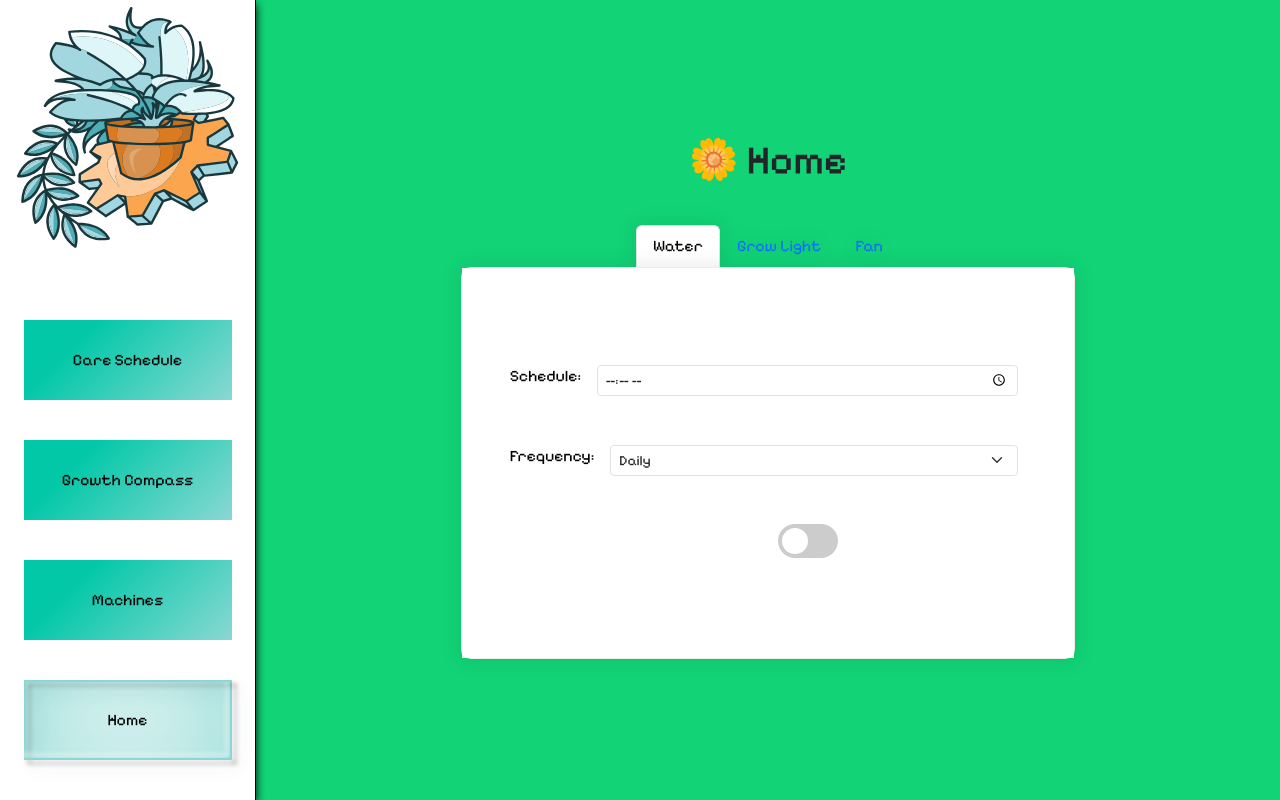
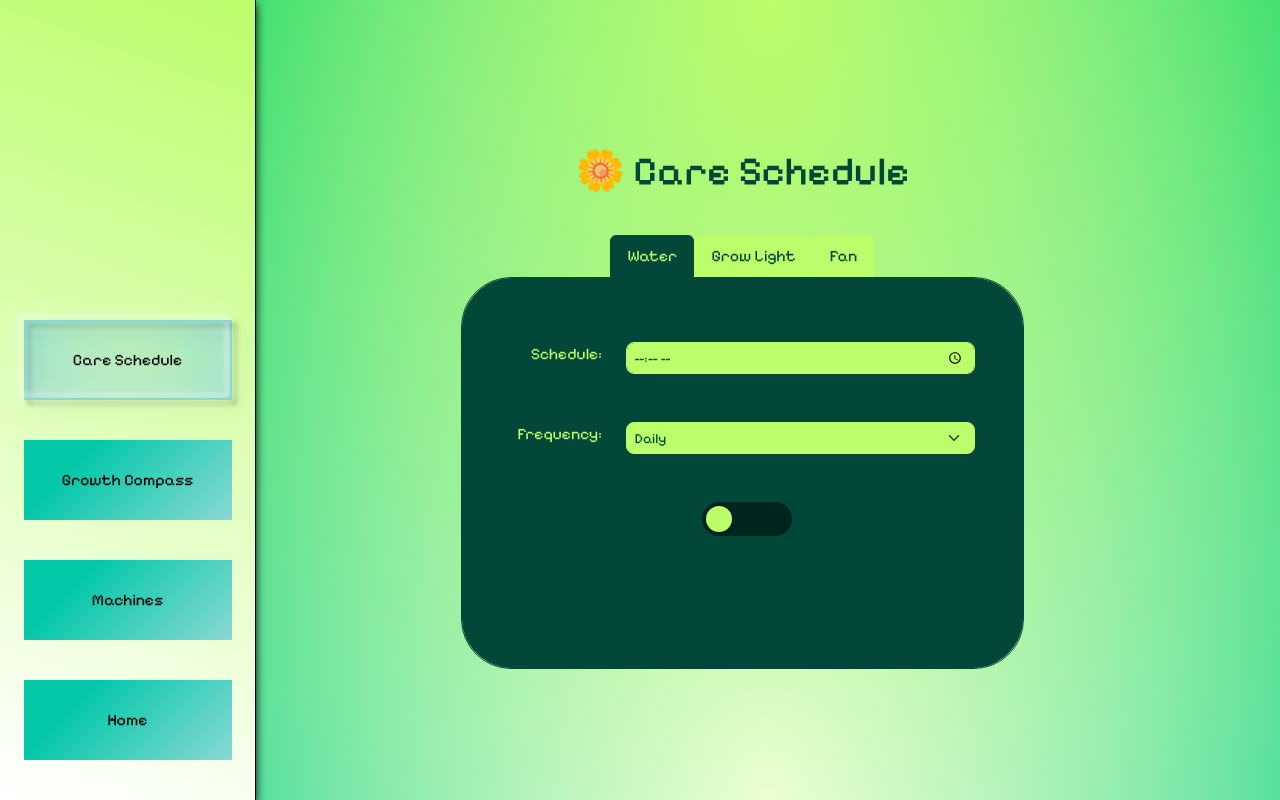
Before and after one commit to Koi-Fis/senior-design, a React (Vite) app in the folder egg/: page / in a window 1280 px wide. Built offline with nearby package versions, Linux system fonts and the light colour scheme.

Commit message:
style changes

```diff
--- a/egg/src/App.css
+++ b/egg/src/App.css
@@ -26,7 +26,12 @@
   left: 0;
   width: 20vw;
   height: 100vh;
-  background-color:rgb(255, 255, 255);
+   background: linear-gradient(
+    200deg,
+    rgba(187, 253, 106,1) 0%,
+    rgb(255, 255, 255) 100%
+  );
+  backdrop-filter: blur(100px);  /* Blurs what's behind the element */
   border-right: solid 1px black;
   filter: drop-shadow(0px 4px 5px  rgb(0, 0, 0));
 
--- a/egg/src/App.tsx
+++ b/egg/src/App.tsx
@@ -12,7 +12,7 @@ const pages = [
 ];
 
 function App() {
-  const [activePage, setActivePage] = useState<string>('home');
+  const [activePage, setActivePage] = useState<string>('care-schedule');
 
 
 
--- a/egg/src/care-schedule/care-schedule.css
+++ b/egg/src/care-schedule/care-schedule.css
@@ -3,9 +3,12 @@
 .landing-page {
   display: flex;
   flex: 1;
+  margin-left: 20vw;
+  width: calc(100vw - 20vw);
   height: 100vh;
-  width: 100vw;
-  background-color: rgb(255, 255, 255);
+  background:
+  radial-gradient(ellipse at top, rgba(187, 253, 106,1), transparent),
+  radial-gradient(ellipse at bottom, rgb(255, 255, 255), transparent);
   justify-content: center;
   align-items: center;
 
@@ -16,65 +19,65 @@
   display: flex;
   align-items: center;
   flex-direction: column;
-  width: 60%;
+  width: 90%;
   height: 70%;
   margin-left: 20%;
-
-
+  margin-right: 20vw;
+  color:rgba(3, 71, 57, 1);
+  justify-content: center; /* Centers vertically */
+  align-items: center; /* Centers horizontally */
 }
 
-.nav-tabs {
-  background-color: transparent;
-  border-color: rgba(0, 0, 0, 0.0);
-  border-width: 1px;
-  border-style: solid;
-  filter: drop-shadow(0px 0px 10px rgba(0, 0, 0, 0.1));
-  border-radius: 10px;
-}
 
 .tab-content {
   display: flex;
   flex-direction: wrap;
-  width: 80%;
+  width: 100%;
   height: 70%;
-  background-color: rgb(255, 255, 255);
-  border-color: rgba(0, 0, 0, 0.07);
   border-width: 1px;
   border-style: solid;
-  filter: drop-shadow(0px 0px 10px rgba(0, 0, 0, 0.1));
-  border-radius: 10px;
+  border-radius: 50px;
 }
-
-
 
 .tab-pane {
   display: flex;
   flex-direction: column;
-  color: rgb(0, 0, 0);
-  background-color: rgb(255, 255, 255);
+  color: rgba(187, 253, 106, 1);
+  background-color: rgba(3, 71, 57, 1);
   padding: 3rem;
   width: 100%;
   height: 100%;
+  border-radius: 50px;
 }
 
 
 
 .wtr-in {
-  display: flex;
-  flex-direction: row;
-  justify-content: center;
-  align-items: center;
-  margin-top: 3rem;
+  display: grid;
+  margin-top: 1rem;
+  grid-template-columns: 100px 1fr; /* Fixed label width, flexible input */
+  gap: 1rem;
   margin-bottom: 3rem;
-  gap: 1rem;
-  text-align: center;
+  position: relative;
+
+}
+
+.wtr-in label {
+  text-align: right; /* Right-align labels for better visual connection */
+  padding-right: 0.5rem;
+}
+
+.wtr-in input,
+.wtr-in select {
+  width: 100%;
 }
 
 .switch {
   position: relative;
   display: inline-block;
-  width: 60px;
+  width: 90px;
   height: 34px;
+  margin-right: 70px;
 
 }
 
@@ -84,10 +87,11 @@
   height: 0;
 }
 
+
 .slider {
   position: absolute;
   cursor: pointer;
-  background-color: #ccc;
+  background-color: #01251C;
   transition: 0.4s;
   border-radius: 34px;
   top: 0;
@@ -103,7 +107,7 @@
   width: 26px;
   left: 4px;
   bottom: 4px;
-  background-color: white;
+  background-color: rgba(187, 253, 106, 1);
   color: black;
   text-align: center;
   line-height: 26px;
@@ -111,13 +115,50 @@
   transition: 0.4s;
 }
 
+
+
 input:checked + .slider {
 
-  background-color:rgb(86, 153, 103);
+  background-color:#15BE9D;
 }
 
 input:checked + .slider:before {
-  transform: translateX(26px);
+  transform: translateX(50px);
   content: "";
   color: black;
 }
+
+
+.bruh {
+  background-color:rgba(187, 253, 106, 1); /* Light gray background */
+  border-color: rgba(187, 253, 106, 1);
+  border-radius: 8px;
+  color:rgba(3, 71, 57, 1); /* Dark gray text */
+  transition: all 0.3s ease;
+}
+
+.bruh:focus {
+  background-color: rgba(187, 253, 106, 1); /* White background on focus */
+  border-color: rgba(187, 253, 106, 1);
+  box-shadow: 0 0 0 0.2rem rgba(187, 253, 106, 1); /* Green shadow */
+
+}
+
+.bruh:disabled {
+  background-color: #e9ecef; /* Disabled gray background */
+  border-color: #ced4da; /* Disabled gray border */
+  color: #6c757d; /* Muted text color */
+  cursor: not-allowed;
+}
+
+.nav-btn{
+  background-color: rgba(187, 253, 106, 1) !important;
+  color: rgba(3, 71, 57, 1) !important;
+  border-color: rgba(187, 253, 106, 1) !important;
+}
+
+.nav-btn.active {
+  background-color: rgba(3, 71, 57, 1) !important;
+  color: rgba(187, 253, 106, 1) !important;
+  border-color: rgba(3, 71, 57, 1) !important;
+}
--- a/egg/src/care-schedule/care-schedule.tsx
+++ b/egg/src/care-schedule/care-schedule.tsx
@@ -66,7 +66,7 @@ function DeviceTab({
         <input
           type="time"
           id={`${id}-time`}
-          className="form-control form-control-sm me-2"
+          className="form-control form-control-sm me-2 bruh"
           value={time}
           onChange={(e) => setTime(e.target.value)}
           disabled={enabled}
@@ -76,7 +76,7 @@ function DeviceTab({
         <label htmlFor={`${id}-frequency`} className="form-label">Frequency:</label>
         <select
           id={`${id}-frequency`}
-          className="form-select form-select-sm me-2"
+          className="form-select form-select-sm me-2 bruh"
           value={frequency}
           onChange={(e) => setFrequency(e.target.value as Frequency)}
           disabled={enabled}
@@ -215,7 +215,7 @@ function CareSchedule() {
           {TABS.map((tab) => (
             <li className="nav-item" role="presentation" key={tab.key}>
               <button
-                className={`nav-link${activeTab === tab.key ? " active" : ""}`}
+                className={`nav-link${activeTab === tab.key ? " active" : ""} nav-btn`}
                 id={`${tab.key}-tab`}
                 type="button"
                 role="tab"
--- a/egg/src/growth-compass/growth.css
+++ b/egg/src/growth-compass/growth.css
@@ -1,3 +1,4 @@
+@import '../App.css';
 .canvas-container {
   position: relative;
   margin-left: 20vw;
@@ -12,7 +13,9 @@
   justify-content: center;
   gap: 2rem;
   padding: 2rem;
-  background-color: white;
+  background:
+  radial-gradient(ellipse at top, rgba(187, 253, 106,1), transparent),
+  radial-gradient(ellipse at bottom, rgba(255, 255, 255,1), transparent);
   overflow-y: auto;
 }
 
--- a/egg/src/home-page/home.css
+++ b/egg/src/home-page/home.css
@@ -1,123 +1 @@
 @import '../App.css';
-
-.home-page {
-  display: flex;
-  flex: 1;
-  height: 100vh;
-  width: 100vw;
-  background-color:  rgb(18, 211, 118);
-  justify-content: center;
-  align-items: center;
-
-}
-
-.schedule-container{
-  font-family: 'Pixelify Sans', sans-serif;
-  display: flex;
-  align-items: center;
-  flex-direction: column;
-  width: 60%;
-  height: 70%;
-  margin-left: 20%;
-
-
-}
-
-.nav-tabs {
-  background-color: transparent;
-  border-color: rgba(0, 0, 0, 0);
-  border-width: 1px;
-  border-style: solid;
-  filter: drop-shadow(0px 0px 10px rgba(0, 0, 0, 0.1));
-  border-radius: 10px;
-}
-
-.tab-content {
-  display: flex;
-  flex-direction: wrap;
-  width: 80%;
-  height: 70%;
-  background-color: rgb(255, 255, 255);
-  border-color: rgba(0, 0, 0, 0.07);
-  border-width: 1px;
-  border-style: solid;
-  filter: drop-shadow(0px 0px 10px rgba(0, 0, 0, 0.1));
-  border-radius: 10px;
-}
-
-
-
-.tab-pane {
-  display: flex;
-  flex-direction: column;
-  color: rgb(0, 0, 0);
-  background-color: rgb(255, 255, 255);
-  padding: 3rem;
-  width: 100%;
-  height: 100%;
-}
-
-
-
-.wtr-in {
-  display: flex;
-  flex-direction: row;
-  justify-content: center;
-  align-items: center;
-  margin-top: 3rem;
-  margin-bottom: 3rem;
-  gap: 1rem;
-  text-align: center;
-}
-
-.switch {
-  position: relative;
-  display: inline-block;
-  width: 60px;
-  height: 34px;
-
-}
-
-.switch input {
-  opacity: 0;
-  width: 0;
-  height: 0;
-}
-
-.slider {
-  position: absolute;
-  cursor: pointer;
-  background-color: #ccc;
-  transition: 0.4s;
-  border-radius: 34px;
-  top: 0;
-  left: 0;
-  right: 0;
-  bottom: 0;
-}
-
-.slider:before {
-  position: absolute;
-  content: "";
-  height: 26px;
-  width: 26px;
-  left: 4px;
-  bottom: 4px;
-  background-color: white;
-  color: black;
-  text-align: center;
-  line-height: 26px;
-  border-radius: 50%;
-  transition: 0.4s;
-}
-
-input:checked + .slider {
-
-  background-color:rgb(86, 153, 103);
-}
-
-input:checked + .slider:before {
-  transform: translateX(26px);
-  content: "";
-  color: black;
-}
```
